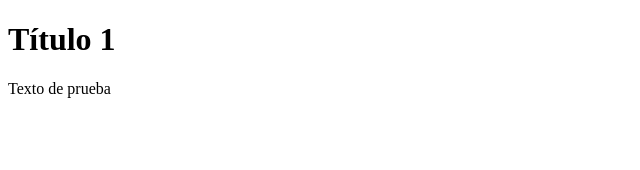
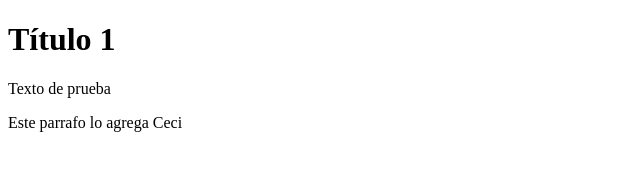
Before and after one commit to researchcode/repontd, a plain HTML site: page index.html in a window 1280 px wide. Shown: the whole page, without its empty margins (0-640 px from the left). Drawn offline with Linux system fonts and the light colour scheme.

Commit message:
Index
Se agrega un párrafo en index

```diff
--- a/index.html
+++ b/index.html
@@ -17,6 +17,7 @@
 <body>
     <h1>Título 1</h1>
     <p>Texto de prueba</p>
+    <p>Este parrafo lo agrega Ceci</p>
     <!--[if lt IE 7]>
             <p class="browsehappy">You are using an <strong>outdated</strong> browser. Please <a href="#">upgrade your browser</a> to improve your experience.</p>
         <![endif]-->
```
